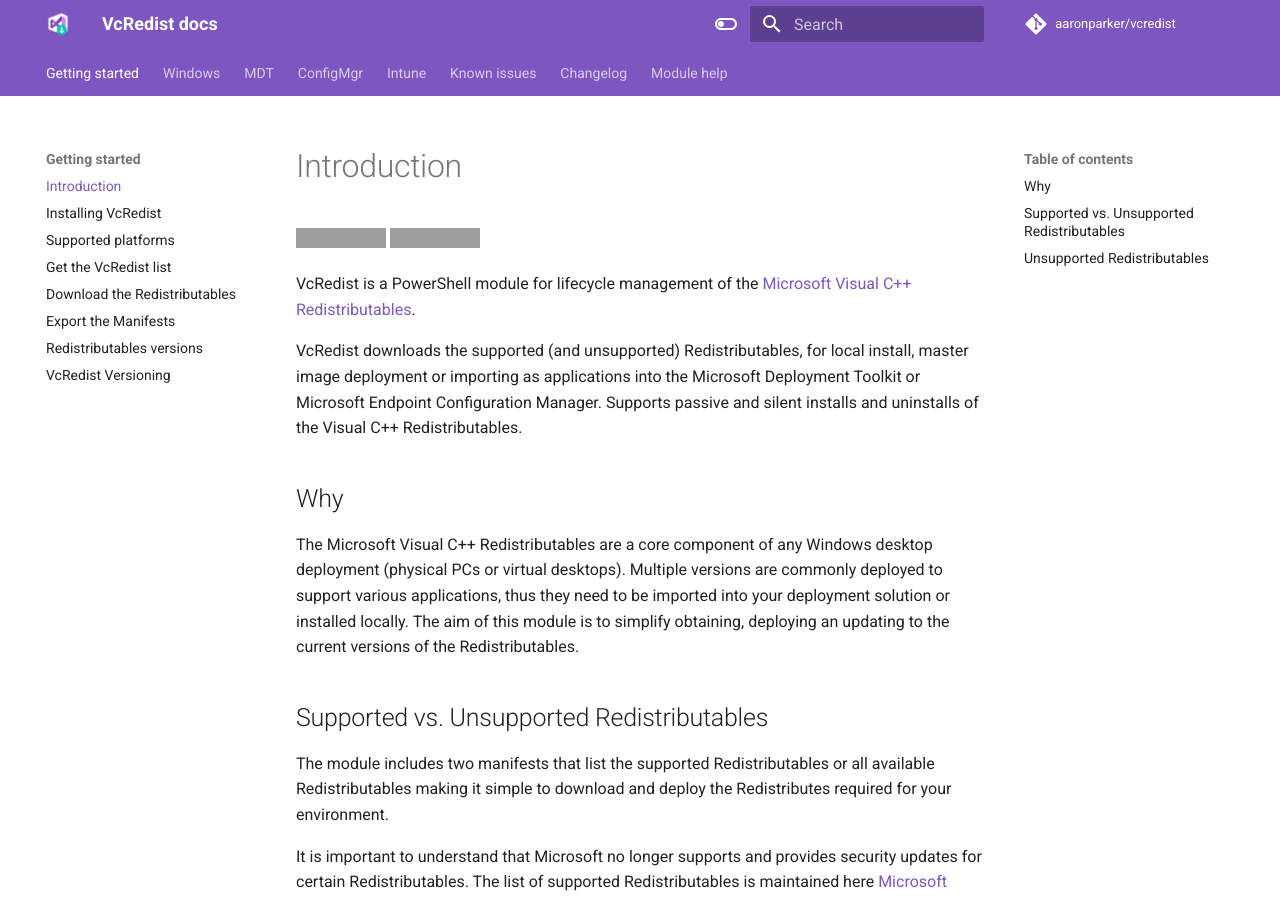
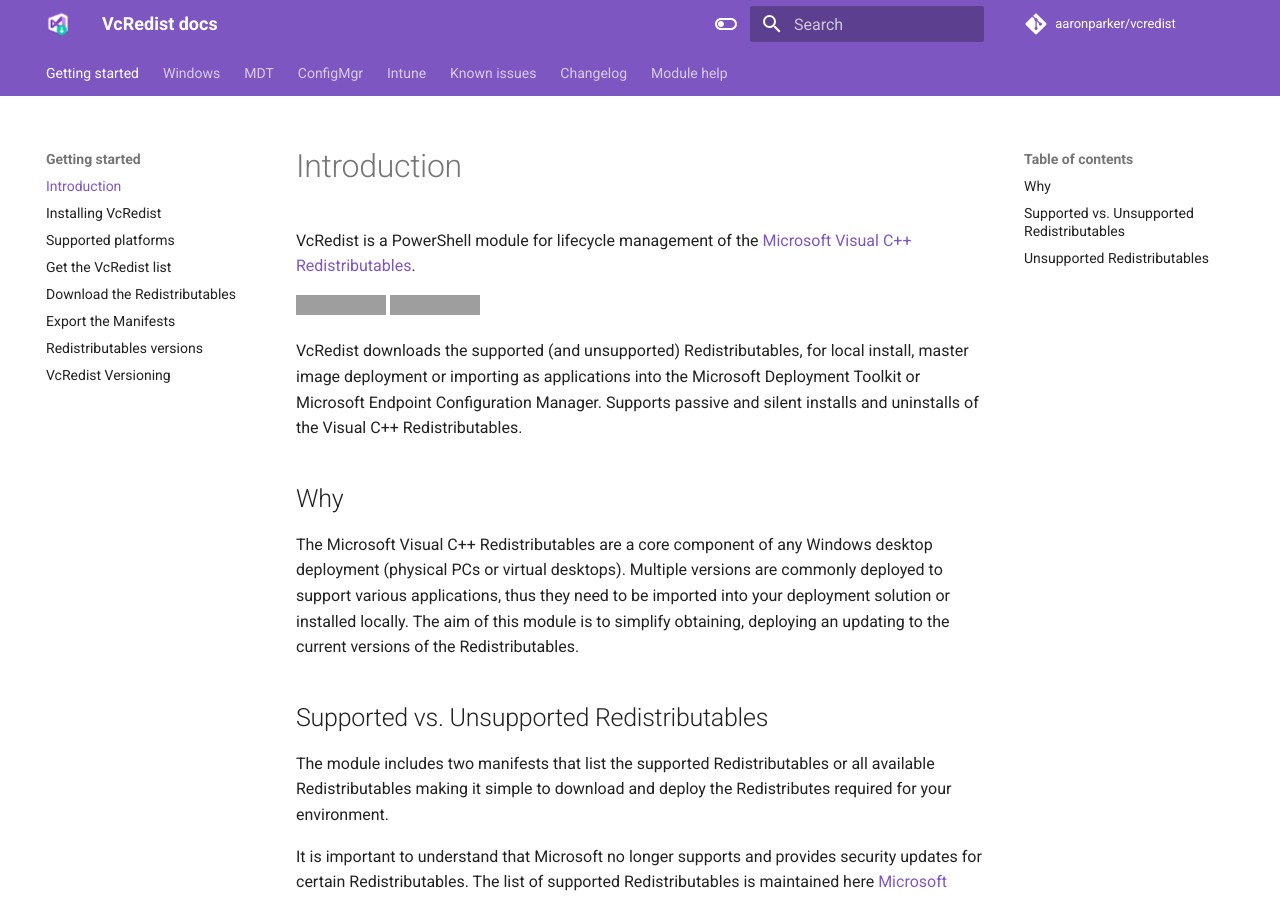
Before and after one commit to aaronparker/vcredist, an MkDocs documentation site: the page built from docs/index.md, in a window 1280 px wide and 900 px high. Built offline with MkDocs 1.6.1 and Material for MkDocs 9.7.7, drawn with Linux system fonts in a browser that asks for light colours; comment, search, counter and statistics services are not loaded; grey boxes are pictures that could not be loaded.

```diff
--- a/docs/index.md
+++ b/docs/index.md
@@ -1,9 +1,9 @@
 # Introduction
+
+VcRedist is a PowerShell module for lifecycle management of the [Microsoft Visual C++ Redistributables](https://support.microsoft.com/en-au/help/2977003/the-latest-supported-visual-c-downloads).
 
 ![PowerShell Gallery version](https://img.shields.io/powershellgallery/v/vcredist.svg?style=flat-square)
 ![PowerShell Gallery downloads](https://img.shields.io/powershellgallery/dt/vcredist.svg?style=flat-square)
-
-VcRedist is a PowerShell module for lifecycle management of the [Microsoft Visual C++ Redistributables](https://support.microsoft.com/en-au/help/2977003/the-latest-supported-visual-c-downloads).
 
 VcRedist downloads the supported (and unsupported) Redistributables, for local install, master image deployment or importing as applications into the Microsoft Deployment Toolkit or Microsoft Endpoint Configuration Manager. Supports passive and silent installs and uninstalls of the Visual C++ Redistributables.
 
```
